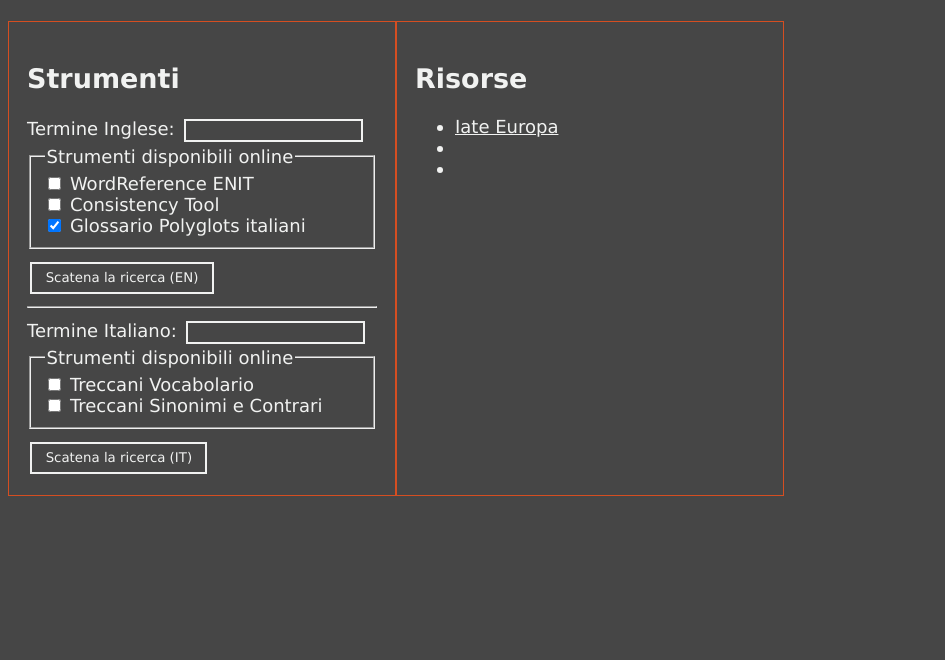
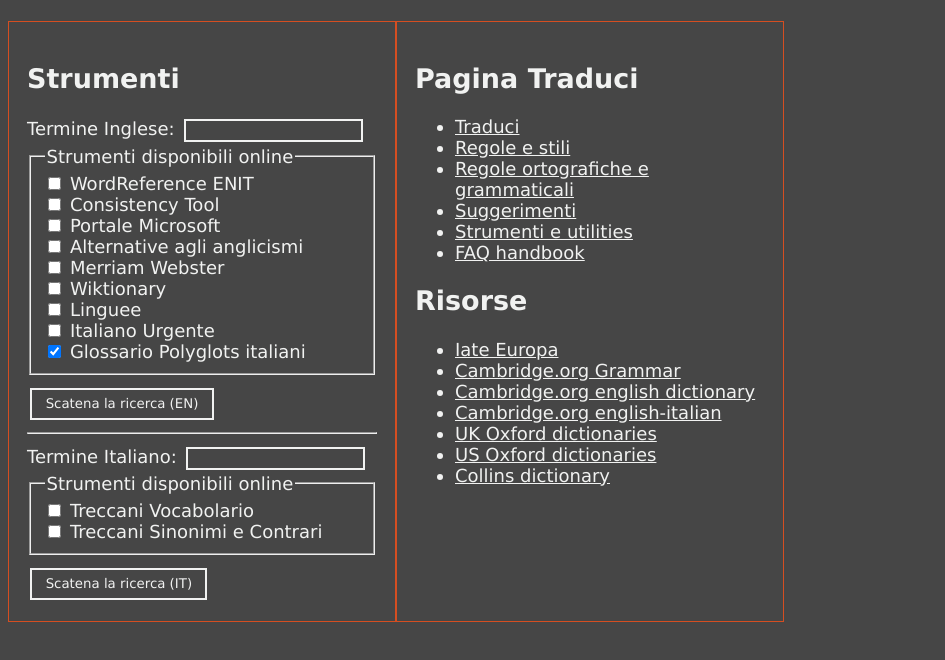
Before and after one commit to lidialab/polytools, a plain HTML site: page polytools.html in a window 1280 px wide. Shown: the part 68-728 px from the top of the page, without its empty margins (0-945 px from the left). Drawn offline with Linux system fonts and the light colour scheme.

Commit message:
Aggiunti tools

```diff
--- a/polytools.html
+++ b/polytools.html
@@ -10,9 +10,9 @@
 ======================================================
     WordPress Colors Palette
 ======================================================
-    Blue #21759b    RGB 33, 117, 155
-    Orange #d54e21  RGB 213, 78, 33
-    Grey #464646    RGB 70, 70, 70
+    Blue    #21759b     RGB 33, 117, 155
+    Orange  #d54e21     RGB 213, 78, 33
+    Grey    #464646     RGB 70, 70, 70
 */
 
    * {
@@ -85,6 +85,30 @@
                      </div>
                      <div>
                         <label>
+                           <input type=checkbox name="portalemicrosoft" value="portalemicrosoft"> Portale Microsoft </label>
+                     </div>
+                     <div>
+                        <label>
+                           <input type=checkbox name="alternativeaa" value="alternativeaa"> Alternative agli anglicismi </label>
+                     </div>
+                     <div>
+                        <label>
+                           <input type=checkbox name="merriamwebster" value="merriamwebster"> Merriam Webster </label>
+                     </div>
+                     <div>
+                        <label>
+                           <input type=checkbox name="wiktionary" value="wiktionary"> Wiktionary </label>
+                     </div>
+                     <div>
+                        <label>
+                           <input type=checkbox name="portalelinguee" value="portalelinguee"> Linguee </label>
+                     </div>
+                     <div>
+                        <label>
+                           <input type=checkbox name="italianourgente" value="italianourgente"> Italiano Urgente </label>
+                     </div>
+                     <div>
+                        <label>
                            <input type=checkbox name="glossarioWPita" value="glossarioWPita" checked="checked"> Glossario Polyglots italiani </label>
                      </div>
                   </fieldset>
@@ -121,11 +145,25 @@
       </div>
       <div class="flex-elem">
          <section>
+            <h2>Pagina Traduci</h2>
+            <ul>
+               <li><a href="https://it.wordpress.org/traduzioni/">Traduci</a></li>
+               <li><a href="https://it.wordpress.org/traduzioni#reg_stili">Regole e stili</a></li>
+               <li><a href="https://it.wordpress.org/traduzioni#reg_gram">Regole ortografiche e grammaticali</a></li>
+               <li><a href="https://it.wordpress.org/traduzioni#reg_cons">Suggerimenti</a></li>
+               <li><a href="https://it.wordpress.org/traduzioni#tools">Strumenti e utilities</a></li>
+               <li><a href="https://make.wordpress.org/polyglots/handbook/frequently-asked-questions/">FAQ handbook</a></li>
+
+            </ul>
             <h2>Risorse</h2>
             <ul>
-               <li><a href="http://iate.europa.eu/SearchByQueryEdit.do">Iate Europa</a></li>
-               <li></li>
-               <li></li>
+               <li><a href="http://iate.europa.eu">Iate Europa</a></li>
+               <li><a href="https://dictionary.cambridge.org/grammar/british-grammar/">Cambridge.org Grammar</a></li>
+               <li><a href="https://dictionary.cambridge.org/dictionary/english/">Cambridge.org english dictionary</a></li>
+               <li><a href="https://dictionary.cambridge.org/dictionary/english-italian/">Cambridge.org english-italian</a></li>
+               <li><a href="https://en.oxforddictionaries.com/">UK Oxford dictionaries</a></li>
+               <li><a href="https://en.oxforddictionaries.com/definition/us/modal">US Oxford dictionaries</a></li>
+               <li><a href="https://www.collinsdictionary.com/it/">Collins dictionary</a></li>
             </ul>
          </section>
       </div>
@@ -152,8 +190,41 @@ function eseguiRicercaEn() {
          void( window.open( 'https://translate.wordpress.org/consistency?search=' + encodeURIComponent( termineEn ) + '&set=it%2Fdefault&project=', 'Consistency Tool', 'width=900,height=900,resizable=yes,scrollbars=yes' ) );
       }
 
+
+      if ( document.querySelector( "div input[name='portalemicrosoft']" ).checked ) {
+
+         void( window.open( 'https://www.microsoft.com/it-it/language/Search?&searchTerm=' + encodeURIComponent( termineEn ) + '&langID=italiano&Source=true&productid=Tutti%20i%20prodotti', 'Portale Linguistico Microsoft', 'width=900,height=900,resizable=yes,scrollbars=yes' ) );
+      }
+
+
+      if ( document.querySelector( "div input[name='alternativeaa']" ).checked ) {
+
+         void( window.open( 'https://aaa.italofonia.info/?s=' + encodeURIComponent( termineEn ), 'Alternative agli anglicismi', 'width=900,height=900,resizable=yes,scrollbars=yes' ) );
+      }
+
+
+      if ( document.querySelector( "div input[name='merriamwebster']" ).checked ) {
+
+         void( window.open( 'https://www.merriam-webster.com/dictionary/' + encodeURIComponent( termineEn ), 'Merriam Webster', 'width=900,height=900,resizable=yes,scrollbars=yes' ) );
+      }
+
+      if ( document.querySelector( "div input[name='wiktionary']" ).checked ) {
+
+         void( window.open( 'https://en.wiktionary.org/wiki/' + encodeURIComponent( termineEn ), 'Wiktionary', 'width=900,height=900,resizable=yes,scrollbars=yes' ) );
+      }
+
+
+      if ( document.querySelector( "div input[name='portalelinguee']" ).checked ) {
+
+         void( window.open( 'https://www.linguee.it/italiano-inglese/search?source=auto&query=' + encodeURIComponent( termineEn ), 'Portale Linguee', 'width=900,height=900,resizable=yes,scrollbars=yes' ) );
+      }
+
    }
 
+   if ( document.querySelector( "div input[name='italianourgente']" ).checked ) {
+
+      void( window.open( 'http://www.italianourgente.it/', 'Italiano Urgente', 'width=900,height=900,resizable=yes,scrollbars=yes' ) );
+   }
    if ( document.querySelector( "div input[name='glossarioWPita']" ).checked ) {
 
       void( window.open( 'https://translate.wordpress.org/locale/it/default/glossary', 'Glossario Polyglots italiani', 'width=900,height=900,resizable=yes,scrollbars=yes' ) );
```
